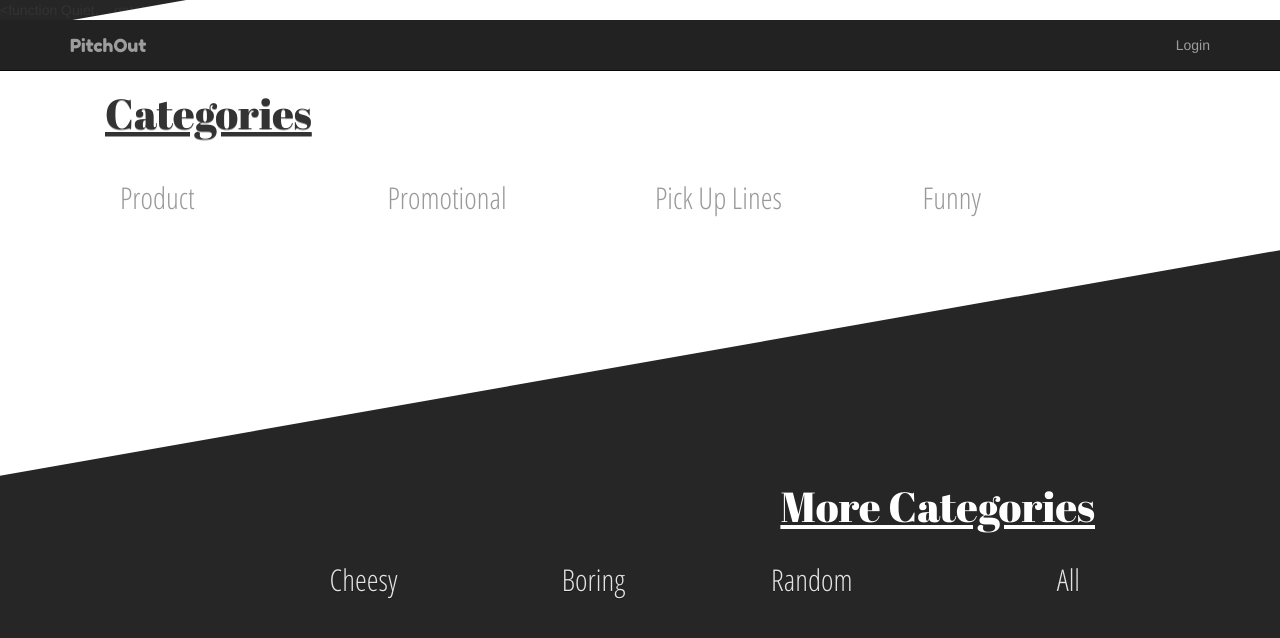
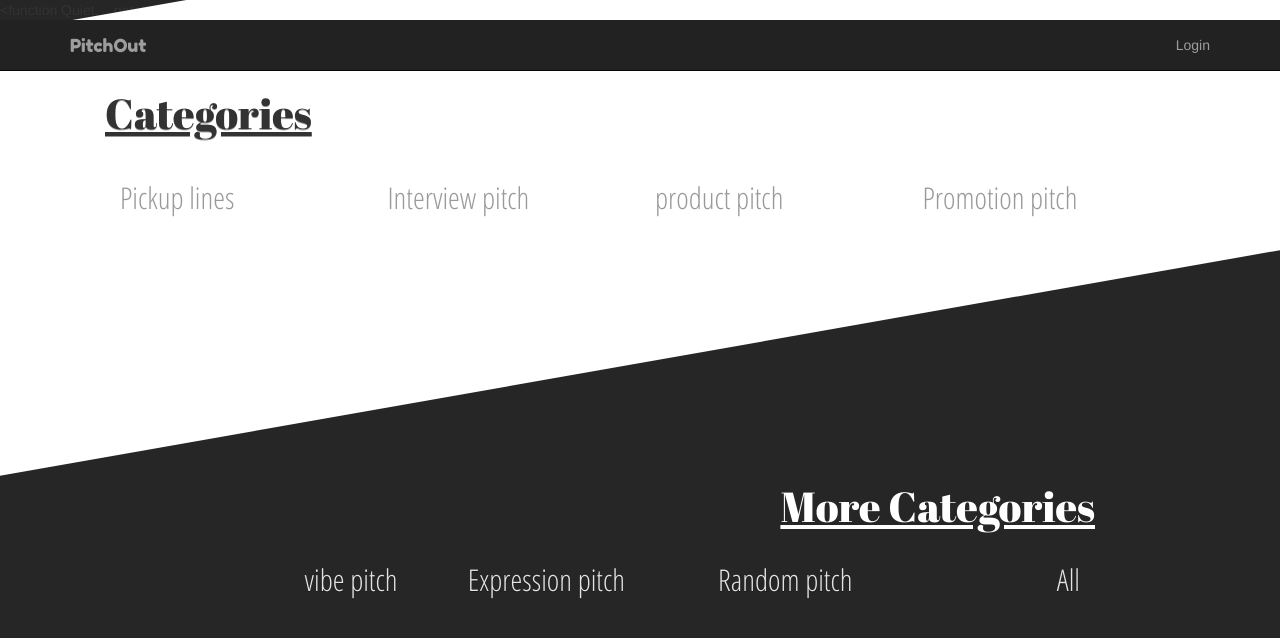
Before and after one commit to Geerocktricks/PitchOut, a Flask app: page / in a window 1280 px wide. Shown: the top 638 px of the page. Run offline with Flask 2, Linux system fonts and the light colour scheme; data that the repository does not hold is empty; some libraries are stand-ins or nearby versions.

Commit message:
This commit makes changes to the app flow

```diff
--- a/app/main/forms.py
+++ b/app/main/forms.py
@@ -11,7 +11,7 @@ class AddPitchForm(FlaskForm):
     pitch = TextAreaField("Go", validators = [Required()])
     category = SelectField(
         "category",
-        choices=[("pick-up", "pick-up"),("boring","boring"),("funny","funny"),("promotion","promotion"),("product","product"),("cheesy","cheesy"),("random","random")],validators = [Required()]
+        choices=[("pickup lines", "pickup lines"),("interview pitch","interview pitch"),("Product pitch","Product pitch"),("promotion pitch","promotion pitch"),("Vibe pitch","Vibe pitch"),("Expression pitch","Expression pitch"),("random","random")],validators = [Required()]
     )
     submit = SubmitField("Add pitch")
 
--- a/app/models.py
+++ b/app/models.py
@@ -72,6 +72,7 @@ class Pitch(db.Model):
         db.session.add(self)
         db.session.commit()
 
+    @classmethod
     def get_pitch_comments(self):
         pitch = Pitch.query.filter_by(id = self.id).first()
         comments = Comment.query.filter_by(pitch_id = pitch.id).order_by(Comment.time.desc())
--- a/app/templates/index.html
+++ b/app/templates/index.html
@@ -19,17 +19,17 @@
                 <div class="row categories1">
                     <h1>Categories</h1>
                     <div class="category col-xs-12 col-sm-12 col-md-3 col-lg-3">
-                        <p><a href="{{url_for('main.categories',category='product')}}">Product</a></p>
+                        <p><a href="{{url_for('main.categories',category='product')}}">Pickup lines</a></p>
                     </div>
                     <div class="category col-xs-12 col-sm-12 col-md-3 col-lg-3">
-                        <p><a href="{{url_for('main.categories',category='promotion')}}">Promotional</a></p>
+                        <p><a href="{{url_for('main.categories',category='promotion')}}">Interview pitch</a></p>
                     </div>
                     <div class="category col-xs-12 col-sm-12 col-md-3 col-lg-3">
-                        <p><a href="{{url_for('main.categories',category='pick-up')}}">Pick Up Lines</a></p>
+                        <p><a href="{{url_for('main.categories',category='pick-up')}}">product pitch</a></p>
                     </div>
 
                     <div class="category col-xs-12 col-sm-12 col-md-3 col-lg-3">
-                        <p><a href="{{url_for('main.categories',category='funny')}}">Funny</a></p>
+                        <p><a href="{{url_for('main.categories',category='funny')}}">Promotion pitch</a></p>
                     </div>
                 </div>
             </section>
@@ -37,13 +37,13 @@
                     <div class="row categories2">
                         <h1>More Categories</h1>
                             <div class="category col-xs-12 col-sm-12 col-md-3 col-lg-3">
-                                <p><a href="{{url_for('main.categories',category='cheesy')}}">Cheesy</a></p>
+                                <p><a href="{{url_for('main.categories',category='cheesy')}}">vibe pitch</a></p>
                             </div>
                             <div class="category col-xs-12 col-sm-12 col-md-3 col-lg-3">
-                                <p><a href="{{url_for('main.categories',category='boring')}}">Boring</a></p>
+                                <p><a href="{{url_for('main.categories',category='boring')}}">Expression pitch</a></p>
                             </div>
                             <div class="category col-xs-12 col-sm-12 col-md-3 col-lg-3">
-                                <p><a href="{{url_for('main.categories',category='random')}}">Random</a></p>
+                                <p><a href="{{url_for('main.categories',category='random')}}">Random pitch</a></p>
                             </div>
                             <div class="category col-xs-12 col-sm-12 col-md-3 col-lg-3">
                                 <p><a href="{{url_for('main.categories',category='all')}}">All</a></p>
--- a/app/templates/pitches.html
+++ b/app/templates/pitches.html
@@ -12,7 +12,7 @@
                 {{ message }}
             </div>
         {% endfor %}
-    <h1 class="text-center" style="padding-top:60px;">{{title | upper}} PITCHES</h1>
+
         {% if pitches %}
             {% for row in pitches | batch(2) %}
             <div class="row pitch-row">
@@ -35,9 +35,9 @@
             </div>
             {% endfor %}
         {% else %}
-            <h2>There are no pitches in this category</h2>
+            <h2 style="margin-top:60px;" >You have no pitches in this category</h2>
             {% if current_user.is_authenticated %}
-            <a href="{{url_for('main.add_pitch',uname = current_user.name)}}"><button class="btn btn-info">Add A Pitch</button></a>
+            <a href="{{url_for('main.profile',uname=current_user.username)}}">PitchOut</a>
             {% endif %}
         {% endif %}
     </div>
--- a/app/templates/profile/profile.html
+++ b/app/templates/profile/profile.html
@@ -37,6 +37,8 @@
       <input type="submit">
     </form>
       {% endif %}
+
+
   </div>
 </div>
 </div>
--- a/config.py
+++ b/config.py
@@ -29,9 +29,11 @@ class Config:
 class ProdConfig(Config):
     SQLALCHEMY_DATABASE_URI = os.environ.get("DATABASE_URL")
 
+class TestConfig(Config):
+    SQLALCHEMY_DATABASE_URI = 'postgresql+psycopg2://geerocktricks:Geerock_1@localhost/pitchout_test'
 
 class DevConfig(Config):
-    DEBUG = True
+    SQLALCHEMY_DATABASE_URI = 'postgresql+psycopg2://geerocktricks:Geerock_1@localhost/pitchout'
 
 config_options = {
 'development':DevConfig,
```
Also changed, not shown: app/templates/add_pitch.html (+7 -4 lines), tests/test_user.py (deleted, +0 -17 lines), app/static/photos/23380005_783466158491833_119744169625950073_n.jpg (added), app/static/photos/me_1.jpg (added).
